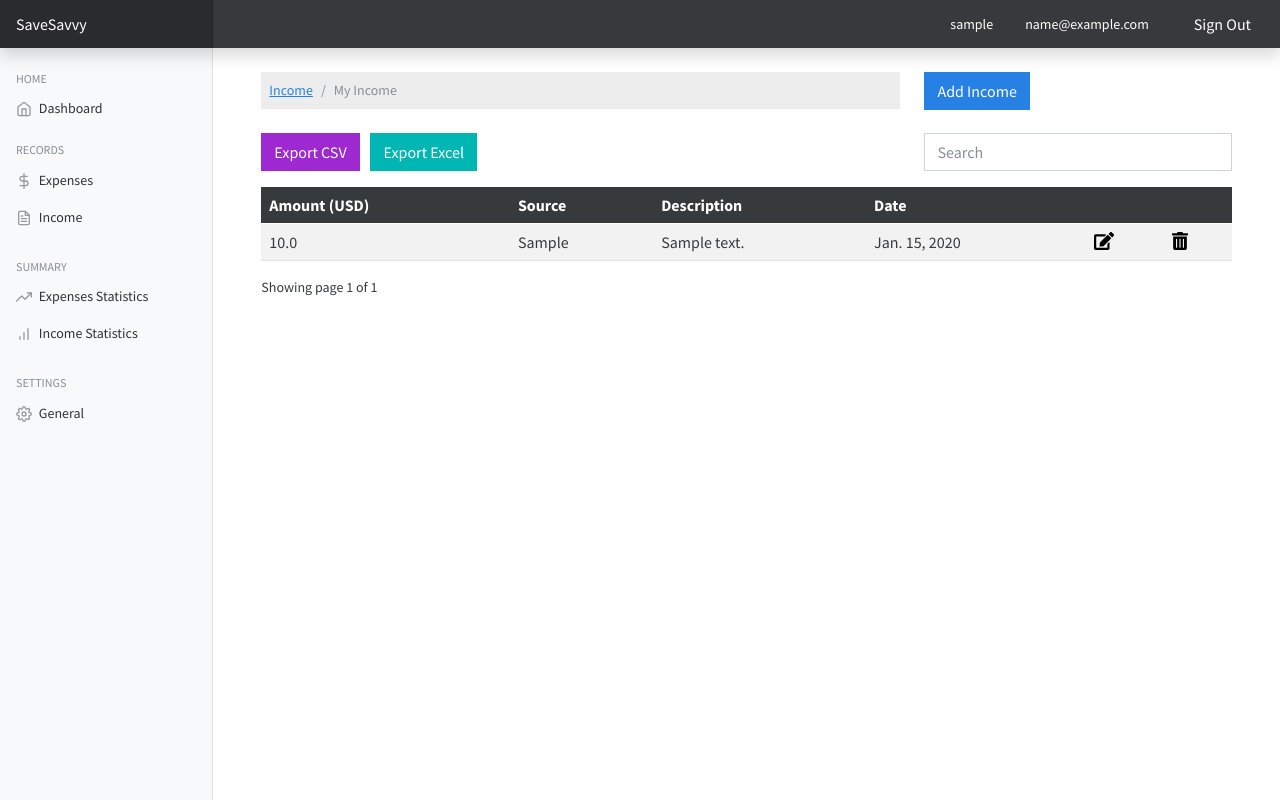
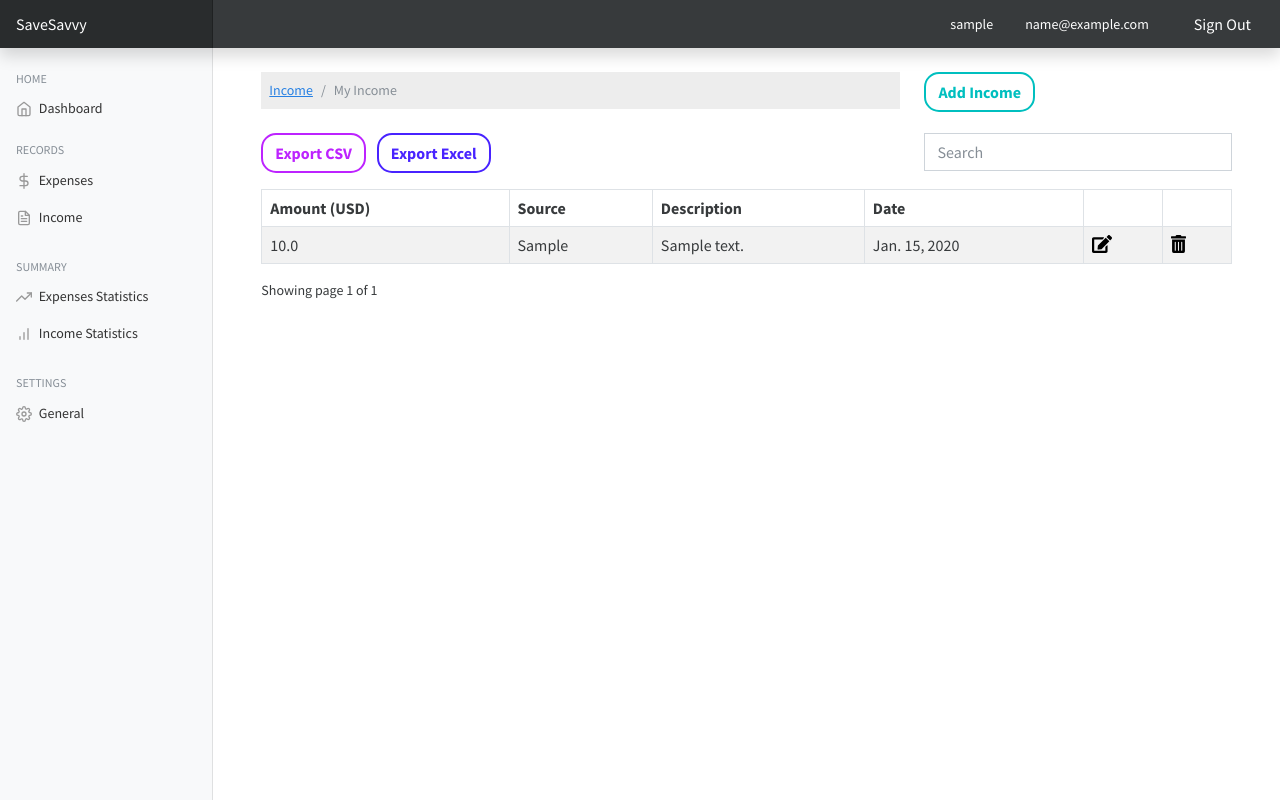
Before and after one commit to ajo01/SaveSavvy, a Django app: page /income/ in a window 1280 px wide. Run offline with Django 3.2, Linux system fonts and the light colour scheme; a user stored in the database is signed in; tables that the repository leaves empty hold one stand-in row (values such as "Sample post"); some libraries are stand-ins or nearby versions.

Commit message:
csv excel btns styled and all tables light

```diff
--- a/expensesmanager/expensesmanager/static/css/main.css
+++ b/expensesmanager/expensesmanager/static/css/main.css
@@ -24,8 +24,8 @@
 
 .add-btn {
   border-radius: 15px;
-  color: rgb(0, 186, 186);
-  border: 2px solid rgb(0, 186, 186);
+  color: rgb(0, 191, 191);
+  border: 2px solid rgb(0, 191, 191);
   font-weight: 600;
 }
 
@@ -34,3 +34,29 @@
   border: 2px solid rgb(0, 223, 223);
   transition: 0.4s ease-in-out;
 }
+
+.csv-btn {
+  border-radius: 15px;
+  color: #bd23ff;
+  border: 2px solid #bd23ff;
+  font-weight: 600;
+}
+
+.csv-btn:hover {
+  color: #d268ff;
+  border: 2px solid #d268ff;
+  transition: 0.4s ease-in-out;
+}
+
+.excel-btn {
+  border-radius: 15px;
+  color: #4823ff;
+  border: 2px solid #4823ff;
+  font-weight: 600;
+}
+
+.excel-btn:hover {
+  color: #d268ff;
+  border: 2px solid #d268ff;
+  transition: 0.4s ease-in-out;
+}
--- a/expensesmanager/templates/dashboard/index.html
+++ b/expensesmanager/templates/dashboard/index.html
@@ -1,5 +1,5 @@
 {% extends 'base.html' %} {% load static %} {% block content %}
-<link href="{%static 'css/main.css'%}" rel="stylesheet" />
+
 <div class="container">
   <div class="row">
     <div class="col-md-8">
--- a/expensesmanager/templates/income/index.html
+++ b/expensesmanager/templates/income/index.html
@@ -15,7 +15,7 @@
     </div>
 
     <div class="col-md-3">
-      <a href="{% url 'add-income' %}" class="btn btn-primary">Add Income</a>
+      <a href="{% url 'add-income' %}" class="btn add-btn">Add Income</a>
     </div>
   </div>
 
@@ -24,8 +24,8 @@
     {% if income.count %}
     <div class="row">
       <div class="col-md-8">
-        <a href="{% url 'export-csv' %}" class="btn text-white" style="background:#9e29d0;">Export CSV</a>
-        <a href="{% url 'export-excel' %}" class="btn text-white mx-2" style="background: #00b6b3;">Export Excel</a>
+        <a href="{% url 'export-csv' %}" class="btn csv-btn">Export CSV</a>
+        <a href="{% url 'export-excel' %}" class="btn excel-btn mx-2">Export Excel</a>
       </div>
       <div class="col-md-4">
         <div class="form-group">
@@ -35,8 +35,8 @@
     </div>
 
   <div class="app-table">
-    <table class="table table-striped table-hover mt-3">
-      <thead class="bg-dark text-white">
+    <table class="table table-striped table-bordered table-hover mt-3">
+      <thead>
         <tr>
         <th>Amount ({{currency}})</th>
         <th>Source</th>
```
Also changed, not shown: expensesmanager/templates/expenses/index.html (+5 -5 lines).
